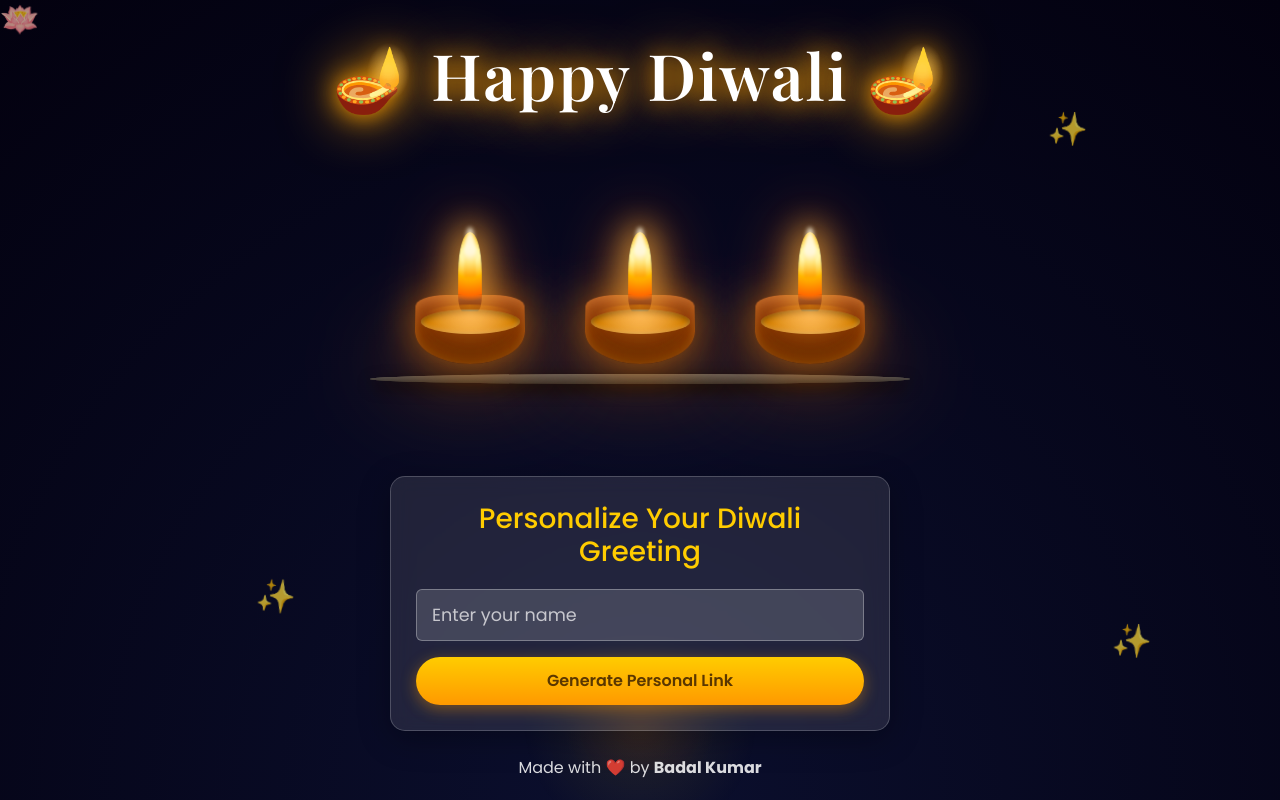
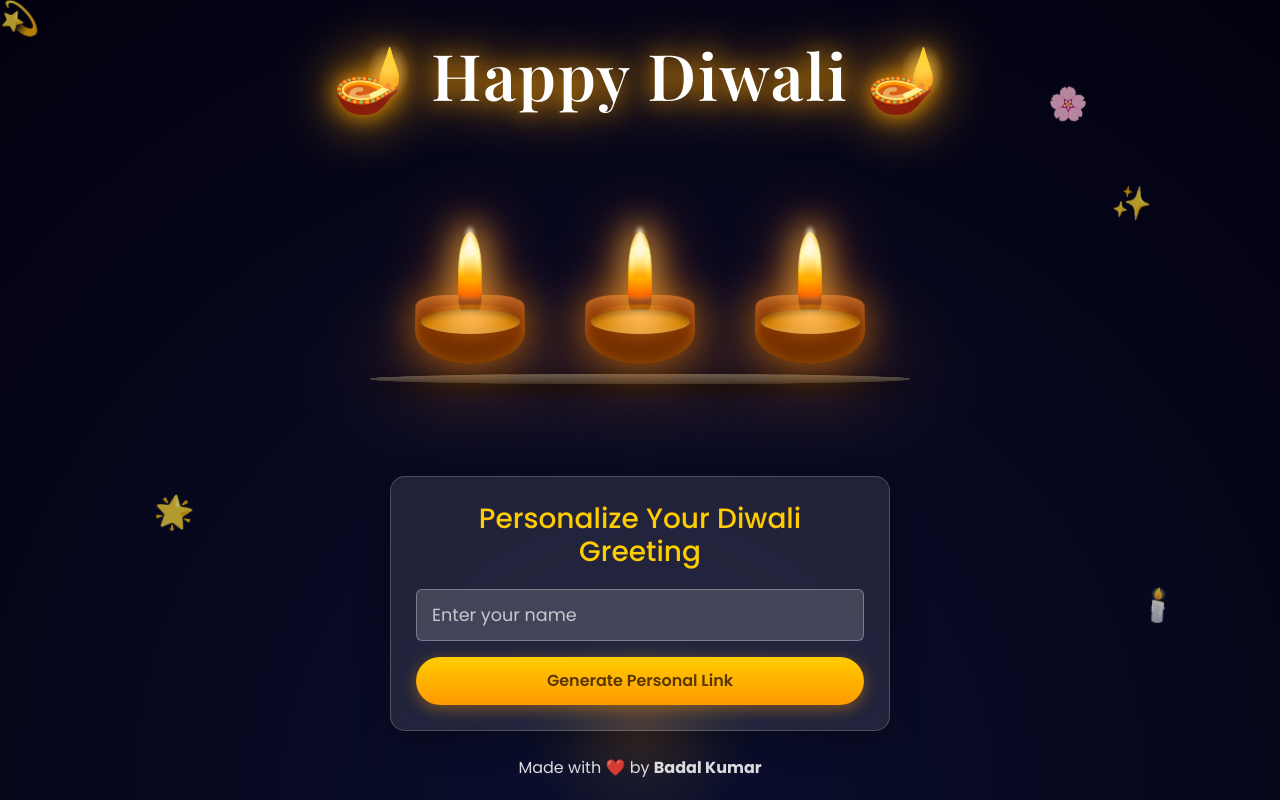
Before and after one commit to thebadalkumar/diwali-greet, a plain HTML site: page index.html in a window 1280 px wide. Drawn offline with nearby package versions, Linux system fonts and the light colour scheme.

Commit message:
Update floating elements and their animations
Adjusted positions and added new floating elements for improved visual effects.

```diff
--- a/index.html
+++ b/index.html
@@ -396,36 +396,44 @@
             border-radius: 50% 50% 0 0;
         }
         /* ---- Floating Elements ---- */
+        /* ---- Floating Elements ---- */
 
         .floating {
             position: absolute;
             font-size: 2rem;
             opacity: 0.7;
             animation: float 6s infinite ease-in-out;
+            z-index: 1;
         }
 
         .floating:nth-child(1) {
-            top: 10%;
-            left: 10%;
+            top: 15%;
+            left: 8%;
             animation-delay: 0s;
         }
 
         .floating:nth-child(2) {
-            top: 15%;
-            right: 15%;
-            animation-delay: 1s;
+            top: 25%;
+            right: 10%;
+            animation-delay: 1.2s;
         }
 
         .floating:nth-child(3) {
-            bottom: 20%;
-            left: 20%;
-            animation-delay: 2s;
+            bottom: 30%;
+            left: 12%;
+            animation-delay: 2.4s;
         }
 
         .floating:nth-child(4) {
-            bottom: 15%;
-            right: 10%;
-            animation-delay: 3s;
+            bottom: 20%;
+            right: 8%;
+            animation-delay: 3.6s;
+        }
+
+        .floating:nth-child(5) {
+            top: 10%;
+            right: 15%;
+            animation-delay: 4.8s;
         }
 
         @keyframes float {
@@ -434,7 +442,7 @@
                 transform: translateY(0) rotate(0deg);
             }
             50% {
-                transform: translateY(-20px) rotate(5deg);
+                transform: translateY(-25px) rotate(8deg);
             }
         }
         /* ---- Footer ---- */
@@ -543,9 +551,10 @@
 
     <!-- Decorative floating elements -->
     <div class="floating">✨</div>
-    <div class="floating">✨</div>
-    <div class="floating">✨</div>
-    <div class="floating">🪷</div>
+    <div class="floating">🌟</div>
+    <div class="floating">🕯️</div>
+    <div class="floating">🌸</div>
+    <div class="floating">💫</div>
 
     <div class="content">
         <h1>🪔 Happy Diwali 🪔</h1>
```
